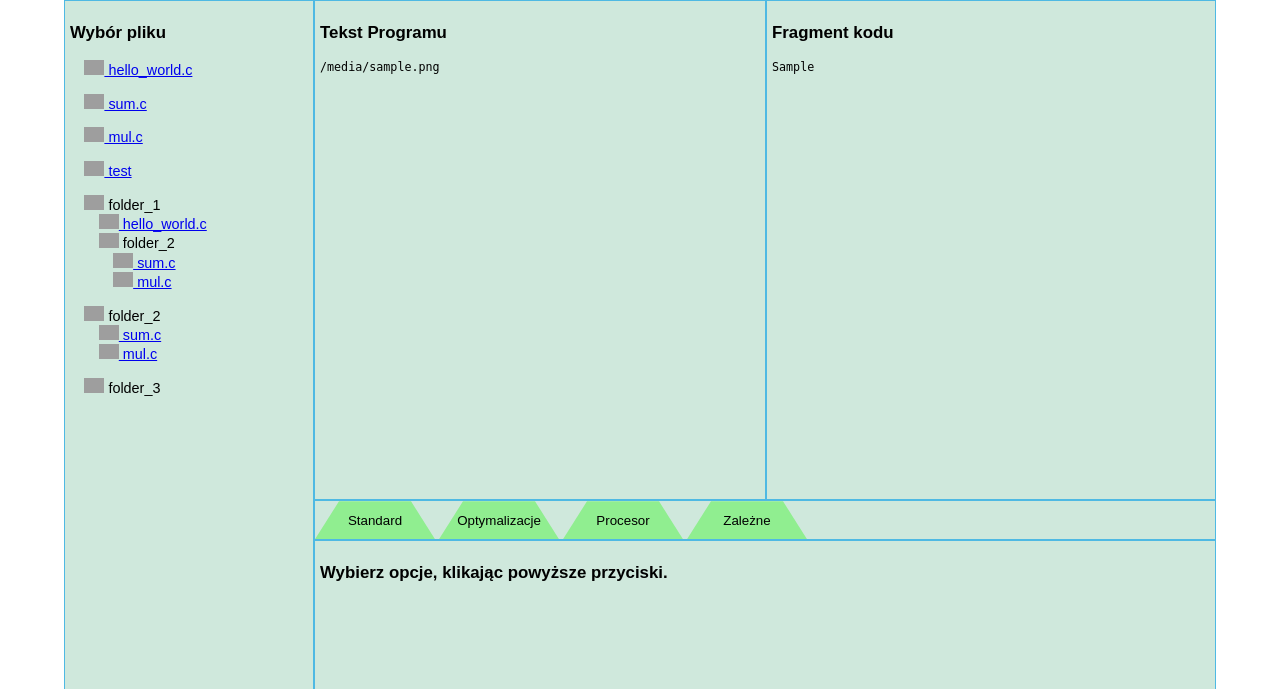
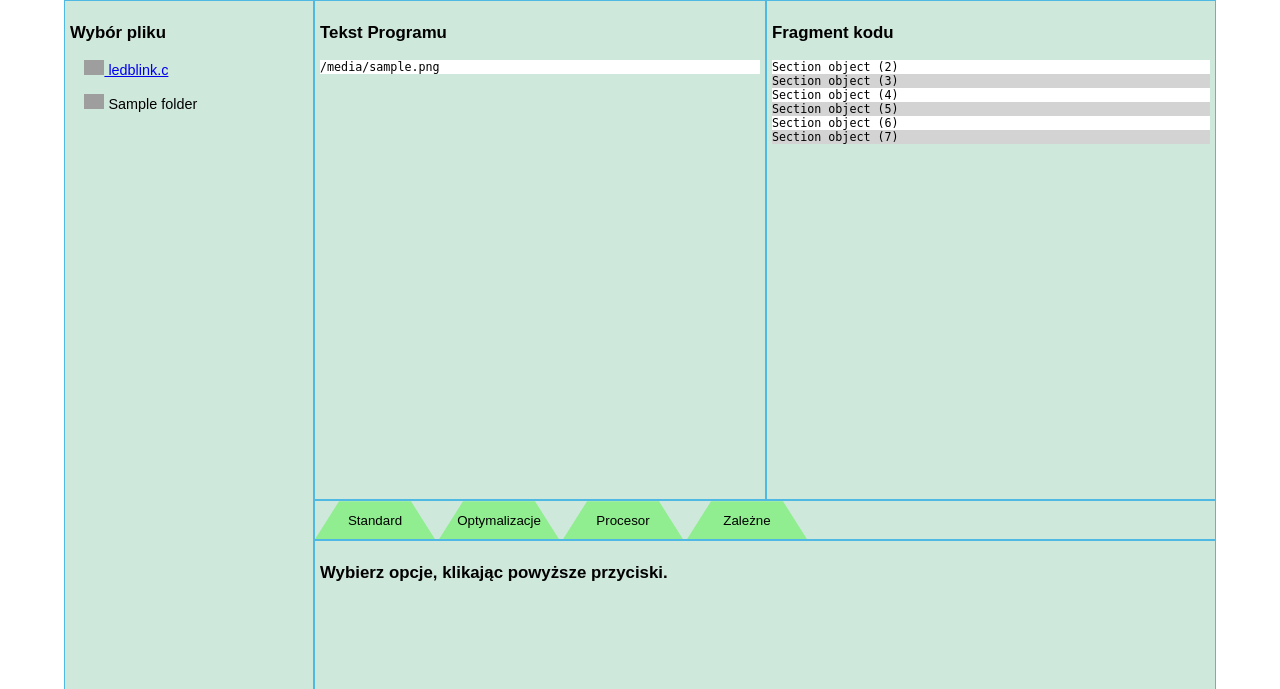
Before and after one commit to wawszczakd/AWWW-project, a Django app: template mysite/compiler/templates/compiler/index.html in a window 1280 px wide. Shown: the part 83-772 px from the top of the page. Run offline with Django 4.2, Linux system fonts and the light colour scheme; data comes from the database, SQL or seed files in the repository; tables that the repository leaves empty hold one stand-in row (values such as "Sample post"); the template is opened without the code that fills it: values that come from a table or form of the project are taken from there, most other values are stand-ins (such as "Sample title", 1, 10 or a date in 2020); grey boxes are pictures that could not be loaded.

Commit message:
Added highlighting of some stuff and sections.

```diff
--- a/mysite/compiler/models.py
+++ b/mysite/compiler/models.py
@@ -30,25 +30,32 @@
 class FileToDelete(models.Model):
 	file = models.ForeignKey('File', on_delete=models.CASCADE, null=True, blank=True)
 
-class FileSection(models.Model):
+SECTION_TYPE = (
+	('pro', 'Procedura'),
+	('com', 'Komentarz'),
+	('dir', 'Dyrektywa'),
+	('dec', 'Deklaracja'),
+	('inl', 'Wstawka assemblerowa'),
+)
+
+SECTION_STATUS = (
+	('ok', 'Kompiluje się bez ostrzeżeń'),
+	('war', 'Kompiluje się z ostrzeżeniami'),
+	('fail', 'Nie kompiluje się'),
+)
+
+class Section(models.Model):
+	file = models.ForeignKey('File', on_delete=models.CASCADE, default=None, null=True, blank=True)
+	content = models.TextField(null=True, blank=True)
+	parent = models.ForeignKey('Section', on_delete=models.CASCADE, default=None, null=True, blank=True)
 	name = models.TextField(null=True, blank=True)
 	description = models.TextField(null=True, blank=True)
-	creationDate = models.DateTimeField()
-	beginning = models.IntegerField()
-	ending = models.IntegerField()
-	sectionType = models.ForeignKey('SectionType', on_delete=models.CASCADE)
-	sectionStatus = models.ForeignKey('SectionStatus', on_delete=models.CASCADE)
-	dataStatus = models.ForeignKey('DataStatus', on_delete=models.CASCADE)
-	content = models.TextField()
-
-class SectionType(models.Model):
-	content = models.TextField()
-
-class SectionStatus(models.Model):
-	content = models.TextField()
-
-class DataStatus(models.Model):
-	content = models.TextField()
+	creationDate = models.DateTimeField(auto_now_add=True, null=True, blank=True)
+	owner = models.ForeignKey('User', on_delete=models.CASCADE, default = None, null=True, blank=True)
+	beginning = models.IntegerField(null=True, blank=True)
+	ending = models.IntegerField(null=True, blank=True)
+	sectionType = models.TextField(choices=SECTION_TYPE)
+	sectionStatus = models.TextField(choices=SECTION_STATUS)
 
 class User(models.Model):
 	name = models.TextField()
--- a/mysite/compiler/static/compiler/style.css
+++ b/mysite/compiler/static/compiler/style.css
@@ -86,6 +86,28 @@
     }
 }
 
+pre.even {
+    margin-top: 0;
+    margin-bottom: 0;
+    padding-top: 0;
+    padding-bottom: 0;
+    background-color: lightgray;
+}
+pre.odd {
+    margin-top: 0;
+    margin-bottom: 0;
+    padding-top: 0;
+    padding-bottom: 0;
+    background-color: white;
+}
+pre.highlight {
+    margin-top: 0;
+    margin-bottom: 0;
+    padding-top: 0;
+    padding-bottom: 0;
+    background-color: yellow;
+}
+
 .trapezoid-button {
     background-color: lightgreen;
     cursor: pointer;
--- a/mysite/compiler/templates/compiler/index.html
+++ b/mysite/compiler/templates/compiler/index.html
@@ -28,15 +28,31 @@
       <div class="text">
         <h3>Tekst Programu</h3>
         {% if file_to_show %}
-        <pre>{{ file_to_show }}</pre>
+          <pre class="odd">{{ file_to_show }}</pre>
         {% endif %}
       </div>
       <div class="code">
         <h3>Fragment kodu</h3>
-        {% if asm_to_show %}
-        <pre>{{ asm_to_show }}</pre>
+        {% if sections %}
+          {% for section in sections %}
+            {% if forloop.counter0|divisibleby:2 %}
+              {% if forloop.counter0 != 0 %}
+                <pre class="even" onmouseover="highlight(this)">{{ section }}</pre>
+              {% endif %}
+            {% else %}
+              <pre class="odd" onmouseover="highlight(this)">{{ section }}</pre>
+            {% endif %}
+          {% endfor %}
         {% endif %}
       </div>
+      <script>
+        function highlight(element) {
+          element.classList.add("highlight");
+          element.onmouseout = function() {
+            element.classList.remove("highlight");
+          }
+        }
+      </script>
       <div class="buttons">
         <button id="standard" class="trapezoid-button" onClick="ShowTab('standard')">Standard</button>
         <button id="optimizations" class="trapezoid-button" onClick="ShowTab('optimizations')">Optymalizacje</button>
```
Also changed, not shown: mysite/compiler/views.py (+65 -2 lines), mysite/compiler/migrations/0017_section_remove_filesection_datastatus_and_more.py (added), mysite/db.sqlite3, 7 other files.
